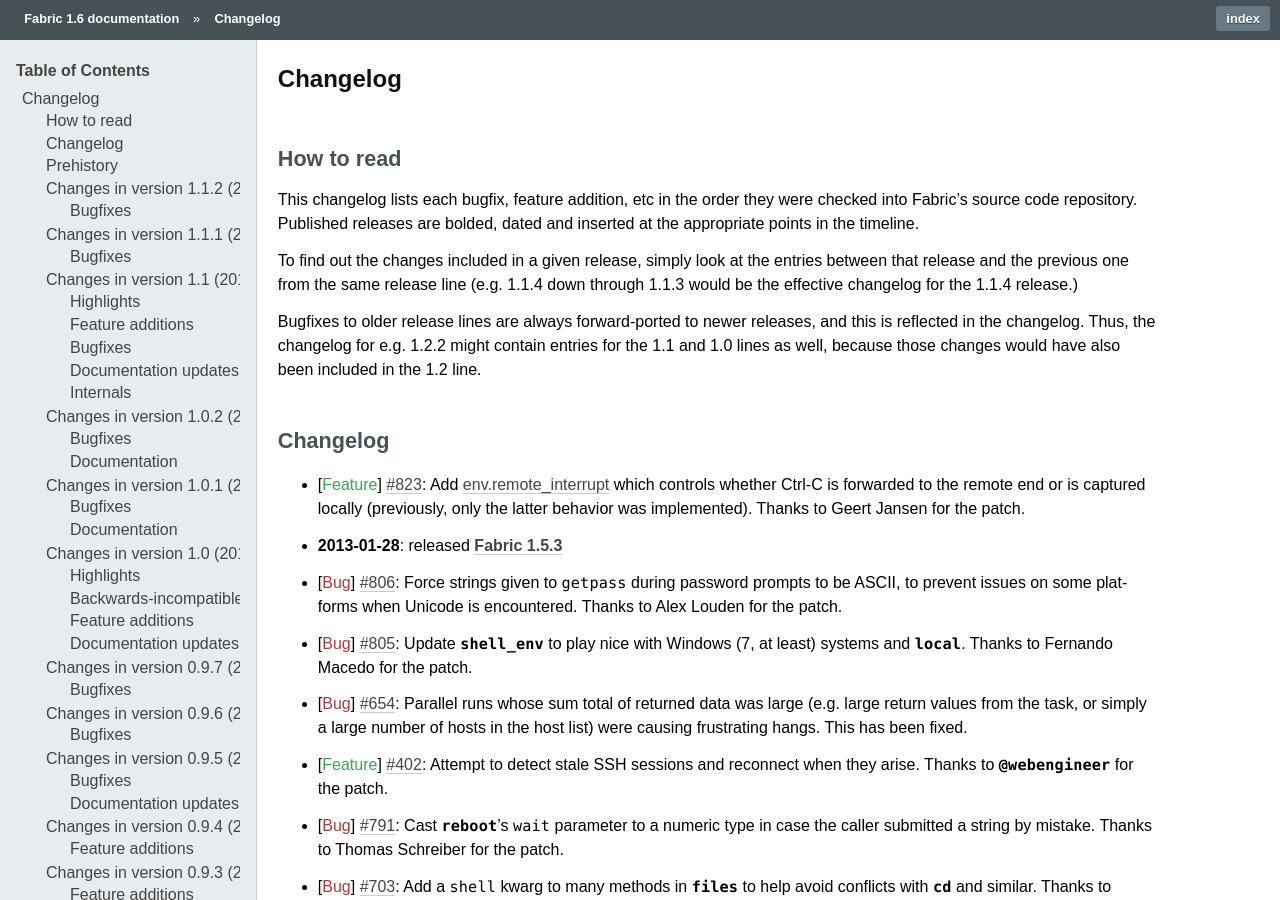
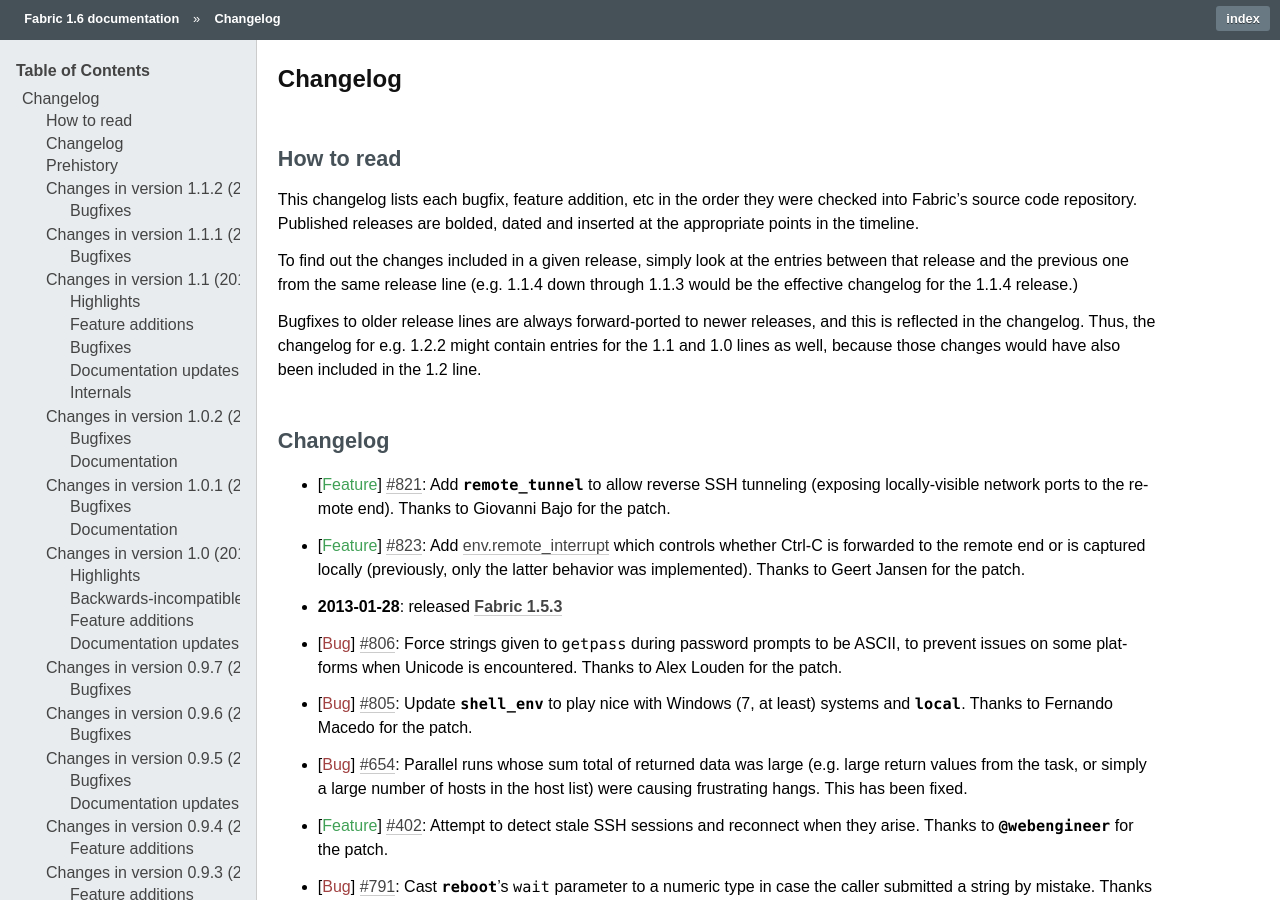
Before and after one commit to fabric/fabric, a Sphinx documentation site: the page built from docs/changelog.rst, in a window 1280 px wide and 900 px high. Built offline with Sphinx 7.4.7, drawn with Linux system fonts in a browser that asks for light colours.

Commit message:
Changelog + docstring updates re #821

```diff
--- a/docs/changelog.rst
+++ b/docs/changelog.rst
@@ -25,6 +25,9 @@
 Changelog
 =========
 
+* :feature:`821` Add `~fabric.context_managers.remote_tunnel` to allow reverse
+  SSH tunneling (exposing locally-visible network ports to the remote end).
+  Thanks to Giovanni Bajo for the patch.
 * :feature:`823` Add :ref:`env.remote_interrupt <remote-interrupt>` which
   controls whether Ctrl-C is forwarded to the remote end or is captured locally
   (previously, only the latter behavior was implemented). Thanks to Geert
```
Also changed, not shown: 1 other file.
